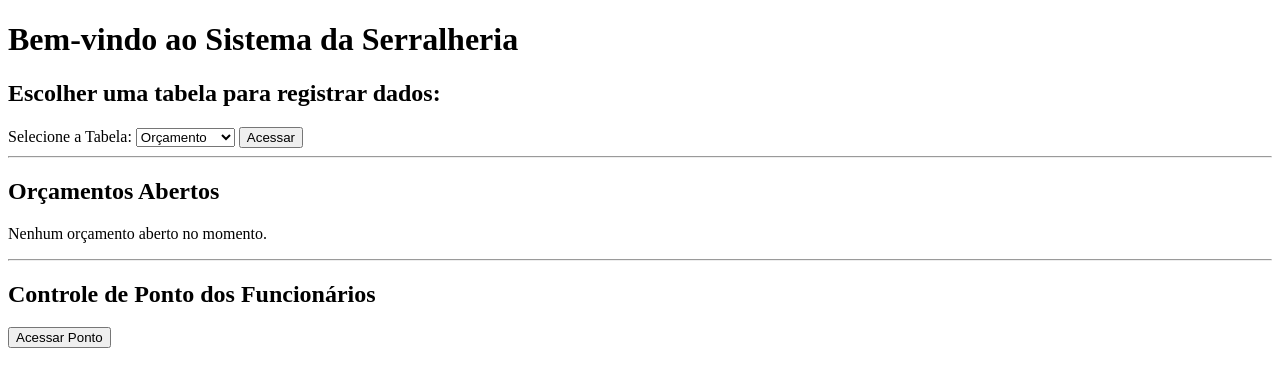
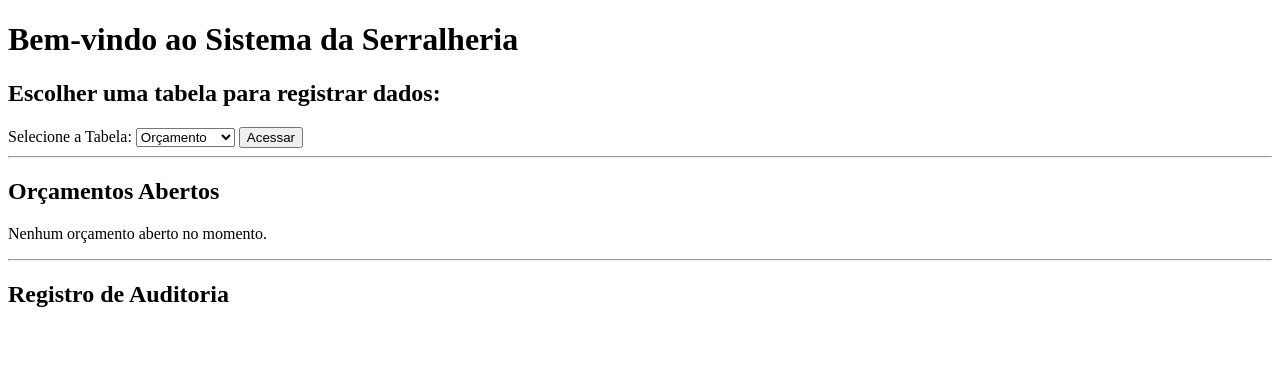
Before and after one commit to FelipeValverde03/Projeto_Serralheria_Bd, a Flask app: page / in a window 1280 px wide. Shown: the top 387 px of the page. Run offline with Flask 3, Linux system fonts and the light colour scheme; data that the repository does not hold is empty; some libraries are stand-ins or nearby versions.

Commit message:
Add de registro de auditoria

```diff
--- a/templates/homepage.html
+++ b/templates/homepage.html
@@ -37,11 +37,21 @@
         <p>Nenhum orçamento aberto no momento.</p>
     {% endif %}
 
+    <!--
     <hr>
 
     <h2>Controle de Ponto dos Funcionários</h2>
     <form action="/ponto" method="GET">
         <button type="submit">Acessar Ponto</button>
     </form>
+    -->
+    <hr>
+
+    <h2>Registro de Auditoria</h2>
+    <ul>
+    {% for data_hora, mensagem in registro_auditoria %}
+        <li>{{ data_hora.strftime('%d/%m/%Y %H:%M') }} - {{ mensagem }}</li>
+    {% endfor %}
+    </ul>
 </body>
 </html>
--- a/views.py
+++ b/views.py
@@ -16,9 +16,12 @@ def homepage():
     """)
     orcamentos_abertos = cur.fetchall()
 
+    cur.execute("""SELECT data_hora, mensagem FROM auditoria ORDER BY data_hora DESC LIMIT 10""")
+    registro_auditoria = cur.fetchall()
+
     cur.close()
     conn.close()
-    return render_template("homepage.html",orcamentos = orcamentos_abertos)
+    return render_template("homepage.html",orcamentos = orcamentos_abertos, registro_auditoria=registro_auditoria)
 
 @app.route('/selecionar_tabela', methods=['POST'])
 def selecionar_tabela():
@@ -52,6 +55,12 @@ def orcamento():
         conn = connect_db()
         cur = conn.cursor()
 
+        #Salvando os clientes no registro de auditoria
+        mensagem_cliente = f"Cliente {nome_cliente} adicionado"
+        mensagem_orcamento = f"Orçamento de R$ {valor} para {nome_cliente} adicionado"
+
+        cur.execute("INSERT INTO auditoria (mensagem) VALUES (%s)", (mensagem_orcamento,))
+
         #Add valores ao Bd Orcamentos
         cur.execute("""INSERT INTO orcamento(
                 nome_cliente, cpf_cnpj, cep, telefone,
@@ -71,11 +80,12 @@ def orcamento():
             cliente_existente = cur.fetchone()
 
             if cliente_existente:
-                flash("⚠️ Cliente com este CPF já está registrado!", "warning")
+                flash("⚠️ Cliente com este documento já está registrado!", "warning")
             else:
                 cur.execute("""INSERT INTO cliente (nome_cliente, cpf_cnpj, cep, telefone, endereco)
                             VALUES (%s, %s, %s, %s, %s)
                             """, (nome_cliente, cpf_cnpj, cep, telefone, endereco))
+                cur.execute("INSERT INTO auditoria (mensagem) VALUES (%s)", (mensagem_cliente,))
                 conn.commit()
                 flash("✅ Cliente registrado com sucesso!", "success")
         else: pass
```
